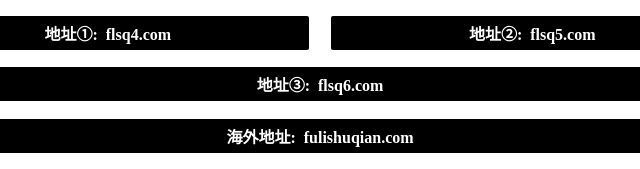
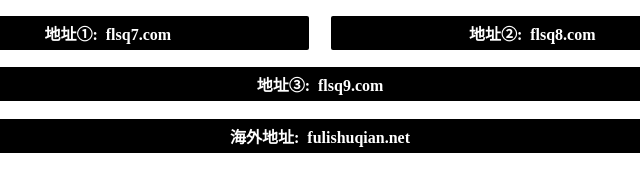
Before and after one commit to fulishuqian/fulishuqian.github.io, a plain HTML site: page index.html in a window 1280 px wide. Shown: the part 283-452 px from the top of the page, 320-960 px from the left. Drawn offline with Linux system fonts and the light colour scheme.

Commit message:
Update index.html

```diff
--- a/index.html
+++ b/index.html
@@ -37,10 +37,10 @@ a,a:active,a:hover,a:link,a:visited{color:#FFFFFF;text-decoration:none}
 	<div style="font-size:14px; text-align:center; margin-bottom:10px;">部分大陸瀏覽器可能會屏蔽本站，推薦您使用Chrome安全訪問</div>
 	<div class="masked" style="font-size:20px; text-align:center; margin-bottom:10px; color: #F00; font-weight: bold;">按 Ctrl + D 可以收藏该地址，不迷路</div>
 	<div class="title">地址發布</div>
-	<div class="goto-1"><a href="go/4.html" target="_blank">地址①:&nbsp;&nbsp;flsq4.com</a></div>
-	<div class="goto-1"><a href="go/5.html" target="_blank">地址②:&nbsp;&nbsp;flsq5.com</a></div>
-	<div class="goto-1" style="width: 95%;"><a href="go/6.html" target="_blank">地址③:&nbsp;&nbsp;flsq6.com</a></div>
-	<div class="goto-1" style="width: 95%;"><a href="https://www.fulishuqian.com" target="_blank">海外地址:&nbsp;&nbsp;fulishuqian.com</a></div>
+	<div class="goto-1"><a href="go/7.html" target="_blank">地址①:&nbsp;&nbsp;flsq7.com</a></div>
+	<div class="goto-1"><a href="go/8.html" target="_blank">地址②:&nbsp;&nbsp;flsq8.com</a></div>
+	<div class="goto-1" style="width: 95%;"><a href="go/9.html" target="_blank">地址③:&nbsp;&nbsp;flsq9.com</a></div>
+	<div class="goto-1" style="width: 95%;"><a href="https://www.fulishuqian.net" target="_blank">海外地址:&nbsp;&nbsp;fulishuqian.net</a></div>
 	<div class="title" style="margin-top:10px;">郵箱获取最新地址</div>
 	<div class="goto-3"><a><span style="color:#000000">qiudizhi8@gmail.com</span></a></div>
 	<div style="font-size:14px; text-align:center; margin-bottom:10px;">发送任意邮件到此邮箱可获得最新地址的自动回复</div>
```
